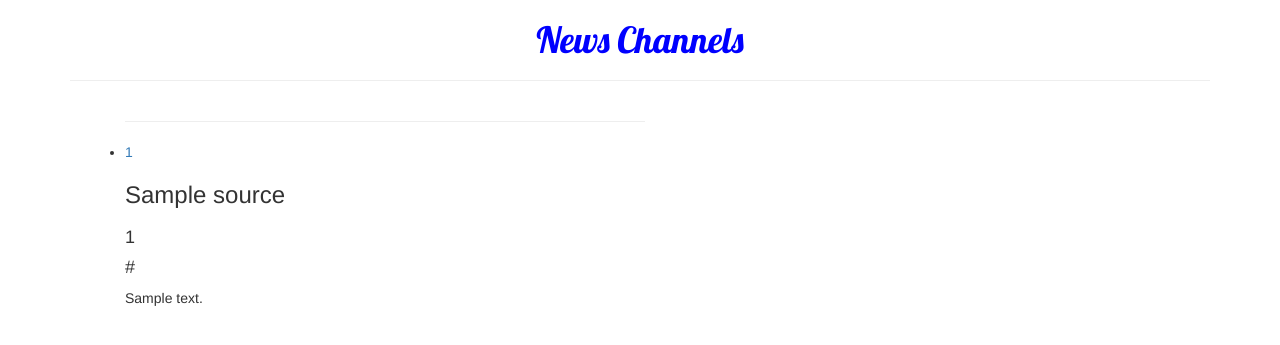
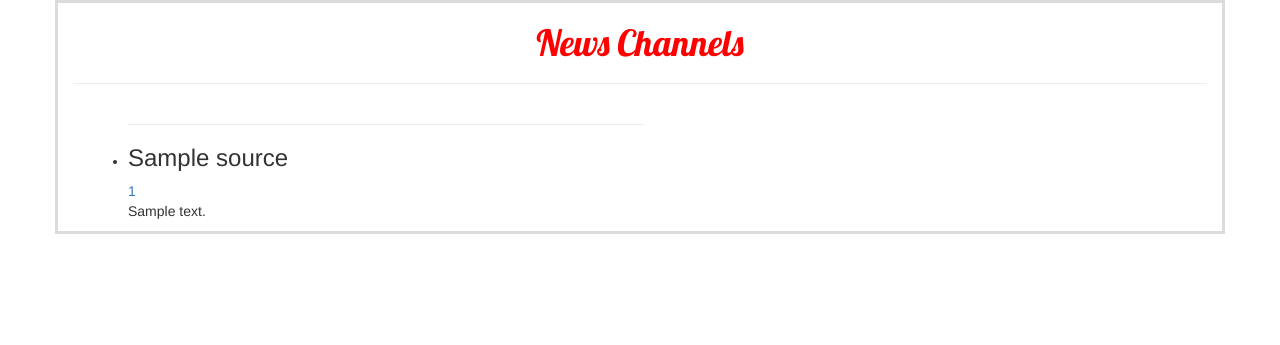
Before and after one commit to Kipngetich33/news-highlights, a Flask app: template app/templates/index.html in a window 1280 px wide. Shown: the top 345 px of the page. Run offline with Flask 2, Linux system fonts and the light colour scheme; the template is opened without the code that fills it: most values are stand-ins (such as "Sample title", 1, 10 or a date in 2020); some libraries are stand-ins or nearby versions.

Commit message:
add styles to index.html

```diff
--- a/app/static/css/index.css
+++ b/app/static/css/index.css
@@ -1,5 +1,13 @@
 h1{
-    color: blue;
+    color:red;
     text-align: center;
     font-family: 'Lobster', cursive;
 }
+/* #source_div{
+    border: solid black 3px;
+}
+a{
+    font-size: 30px;
+    text-align: center;
+    color:purple;
+} */
--- a/app/templates/index.html
+++ b/app/templates/index.html
@@ -8,8 +8,9 @@
 {% endblock %}
 
 {% block content %}
-<div class="container">
+<div class="container" style="border:solid 3px gainsboro">
   <h1>News Channels</h1>
+  <!-- <h4 style="color:red;">Hello</h4> -->
   <hr>
       <ul>
         {{macro.macro_highlights(sources_and_name)}}
--- a/app/templates/macros.html
+++ b/app/templates/macros.html
@@ -4,12 +4,12 @@
     <div class="col-md-6">
         <hr>
         <li>
-                <a href='/news_page/{{source.source_id}}'>
-                    {{ source.source_id }}
-                </a>
-            <h3>{{ source.source_name}}<h3>
-            <h4>{{ source.source_id}}</h4>
-            <h4>{{ source.source_url}}</h4>
+            <h3>{{ source.source_name}}</h3>
+            <a href='/news_page/{{source.source_id}}'>
+                {{ source.source_id }}
+            </a>
+            <!-- <h4>{{ source.source_id}}</h4>
+            <h4>{{ source.source_url}}</h4> -->
             <p>{{source.source_description}}</p>
         </li>
     </div>
@@ -24,10 +24,10 @@
     {% for source in sources_and_name %}
     <hr>
     <li>
-            <a href='/news_page/{{source.source_id}}'>
-                {{ source.source_id }}
-            </a>
         <h3>{{ source.source_name}}<h3>
+        <a href='/news_page/{{source.source_id}}'>
+            {{ source.source_id }}
+        </a>
         <h4>{{ source.source_id}}</h4>
         <h4>{{ source.source_url}}</h4>
         <p>{{source.source_description}}</p>
```
